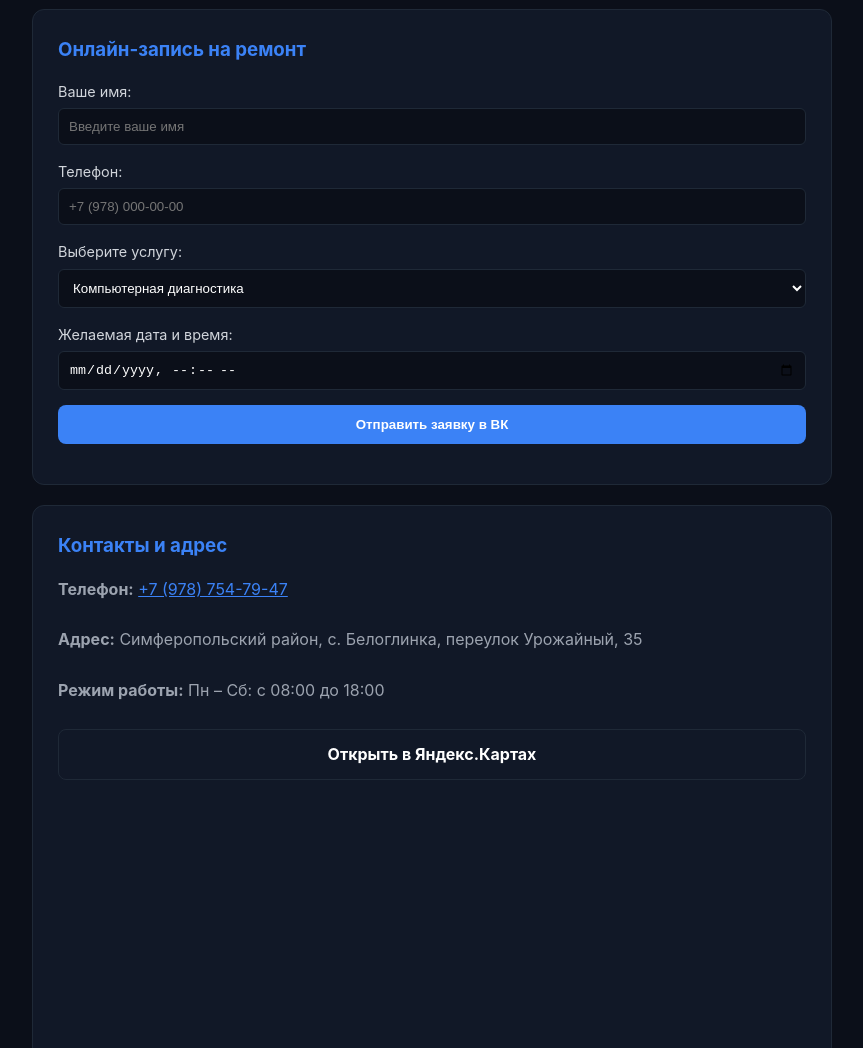
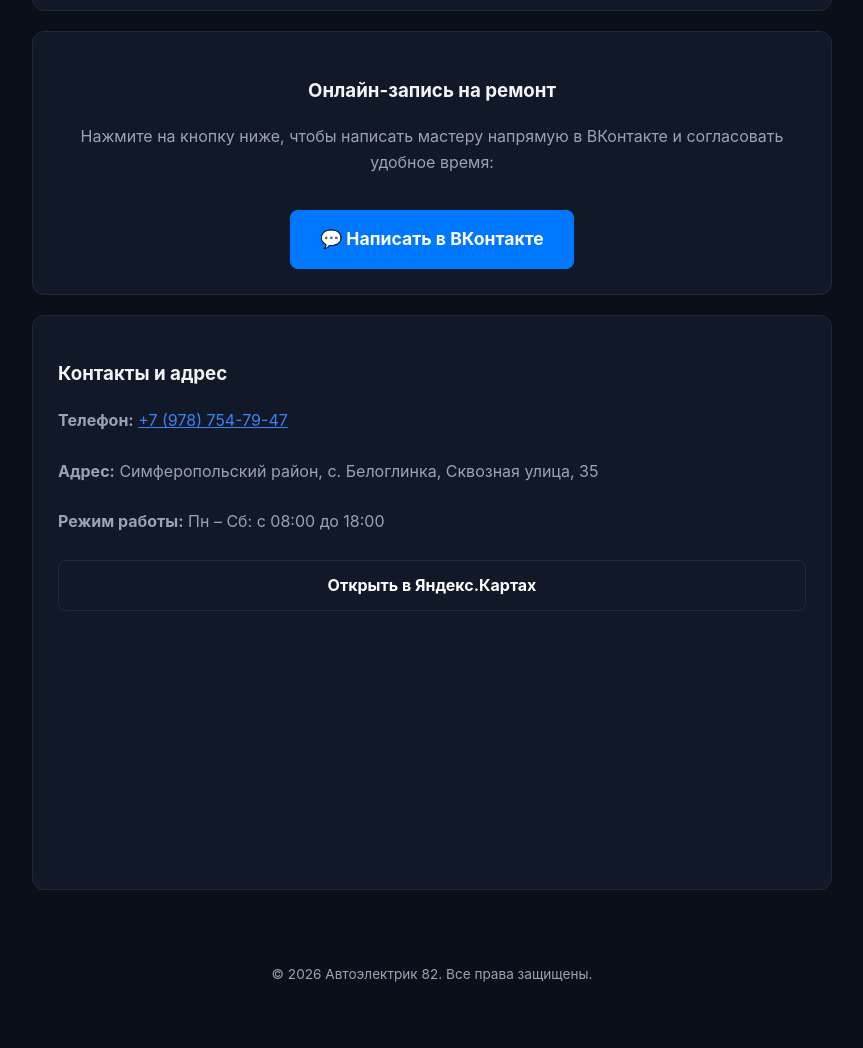
Before and after one commit to aroslavkovalenko779-droid/electrik82, a plain HTML site: page index.html in a window 1280 px wide. Shown: the part 1251-2299 px from the top of the page, without its empty margins (208-1071 px from the left). Drawn offline with Linux system fonts and the light colour scheme.

Commit message:
Update index.html

```diff
--- a/index.html
+++ b/index.html
@@ -88,11 +88,19 @@
             text-decoration: none;
             font-weight: bold;
             display: inline-block;
+            text-align: center;
         }
         .btn-secondary {
             background: #111827;
             border: 1px solid #1f2937;
             color: #fff;
+        }
+        .btn-vk {
+            background: #0077ff;
+            color: #fff;
+        }
+        .btn-vk:hover {
+            background: #0066ee;
         }
         .section-card {
             background: #111827;
@@ -100,15 +108,12 @@
             border-radius: 12px;
             padding: 25px;
             margin-bottom: 20px;
-        }
-        .section-card h3 {
-            color: #3b82f6;
-            margin-top: 0;
-            margin-bottom: 15px;
+            text-align: center;
         }
         .services-list {
             list-style: none;
             padding: 0;
+            text-align: left;
         }
         .services-list li {
             padding: 10px 0;
@@ -117,25 +122,6 @@
         }
         .services-list li:last-child {
             border-bottom: none;
-        }
-        .form-group {
-            margin-bottom: 15px;
-            text-align: left;
-        }
-        .form-group label {
-            display: block;
-            margin-bottom: 5px;
-            font-size: 0.9rem;
-            color: #d1d5db;
-        }
-        .form-group input, .form-group select {
-            width: 100%;
-            padding: 10px;
-            background: #0b0f19;
-            border: 1px solid #1f2937;
-            border-radius: 6px;
-            color: #fff;
-            box-sizing: border-box;
         }
         .map-frame {
             width: 100%;
@@ -172,13 +158,13 @@
             <p>Качественный поиск неисправностей, ремонт проводки, установка сигнализации и автозвука.</p>
 
             <div class="btn-group">
-                <a href="#booking" class="btn">Записаться онлайн</a>
+                <a href="#booking" class="btn">Записаться</a>
                 <a href="tel:+79787547947" class="btn btn-secondary">Позвонить</a>
             </div>
         </div>
 
         <!-- Услуги -->
-        <div class="section-card" id="services">
+        <div class="section-card" id="services" style="text-align: left;">
             <h3>Наши услуги</h3>
             <ul class="services-list">
                 <li>⚡ Компьютерная диагностика систем автомобиля</li>
@@ -190,47 +176,21 @@
             </ul>
         </div>
 
-        <!-- Онлайн-запись (Отправка в сообщения группы ВК) -->
+        <!-- Секция быстрой связи и записи через ВК -->
         <div class="section-card" id="booking">
             <h3>Онлайн-запись на ремонт</h3>
-            <form id="bookingForm" onsubmit="sendBooking(event)">
-                <div class="form-group">
-                    <label>Ваше имя:</label>
-                    <input type="text" id="clientName" placeholder="Введите ваше имя" required>
-                </div>
-                <div class="form-group">
-                    <label>Телефон:</label>
-                    <input type="tel" id="clientPhone" placeholder="+7 (978) 000-00-00" required>
-                </div>
-                <div class="form-group">
-                    <label>Выберите услугу:</label>
-                    <select id="clientService">
-                        <option value="Компьютерная диагностика">Компьютерная диагностика</option>
-                        <option value="Поиск неисправностей">Поиск неисправностей</option>
-                        <option value="Ремонт проводки">Ремонт проводки</option>
-                        <option value="Установка сигнализации">Установка сигнализации</option>
-                        <option value="Установка автозвука">Установка автозвука</option>
-                        <option value="Чистка форсунок">Чистка форсунок</option>
-                        <option value="Другое / Консультация">Другое / Консультация</option>
-                    </select>
-                </div>
-                <div class="form-group">
-                    <label>Желаемая дата и время:</label>
-                    <input type="datetime-local" id="clientTime" required>
-                </div>
-                <button type="submit" class="btn" style="width: 100%; border: none; cursor: pointer;">Отправить заявку в ВК</button>
-            </form>
-            <div id="bookingResult" style="margin-top: 15px; text-align: center; color: #10b981; font-weight: bold;"></div>
+            <p>Нажмите на кнопку ниже, чтобы написать мастеру напрямую в ВКонтакте и согласовать удобное время:</p>
+            <a href="https://vk.me/autoelectrik82?text=%DЗдравствуйте!%20Хочу%20записаться%20на%20ремонт." target="_blank" class="btn btn-vk" style="font-size: 1.1rem; padding: 15px 30px; display: inline-block; margin-top: 10px;">💬 Написать в ВКонтакте</a>
         </div>
 
         <!-- Контакты и карта -->
-        <div class="section-card" id="contacts">
+        <div class="section-card" id="contacts" style="text-align: left;">
             <h3>Контакты и адрес</h3>
             <p><strong>Телефон:</strong> <a href="tel:+79787547947" style="color: #3b82f6;">+7 (978) 754-79-47</a></p>
-            <p><strong>Адрес:</strong> Симферопольский район, с. Белоглинка, переулок Урожайный, 35</p>
+            <p><strong>Адрес:</strong> Симферопольский район, с. Белоглинка, Сквозная улица, 35</p>
             <p><strong>Режим работы:</strong> Пн – Сб: с 08:00 до 18:00</p>
 
-            <a href="https://yandex.ru/maps/?text=с.%20Белоглинка%20переулок%20Урожайный%2035" target="_blank" class="btn btn-secondary" style="display: block; text-align: center; margin-bottom: 15px;">Открыть в Яндекс.Картах</a>
+            <a href="https://yandex.ru/maps/?text=с.%20Белоглинка%20Сквозная%20улица%2035" target="_blank" class="btn btn-secondary" style="display: block; text-align: center; margin-top: 15px; margin-bottom: 15px;">Открыть в Яндекс.Картах</a>
 
             <iframe class="map-frame" src="https://yandex.ru/map-widget/v1/?ll=34.053500%2C44.975000&z=15&l=map&pt=34.053500%2C44.975000,pm2rdm" allowfullscreen="true"></iframe>
         </div>
@@ -239,28 +199,5 @@
     <footer>
         <p>&copy; 2026 Автоэлектрик 82. Все права защищены.</p>
     </footer>
-
-    <script>
-        function sendBooking(event) {
-            event.preventDefault();
-
-            const name = document.getElementById('clientName').value;
-            const phone = document.getElementById('clientPhone').value;
-            const service = document.getElementById('clientService').value;
-            const time = document.getElementById('clientTime').value;
-
-            // Текст, который автоматически попадет в сообщения группы ВК
-            const text = `Здравствуйте! Хочу записаться на ремонт.\n\n👤 Имя: ${name}\n📞 Телефон: ${phone}\n🛠 Услуга: ${service}\n⏰ Время: ${time}`;
-
-            // Ссылка на сообщения вашей группы ВК
-            const vkGroupUrl = `https://vk.me/autoelectrik82?text=${encodeURIComponent(text)}`;
-
-            // Открываем диалог с сообществом ВКонтакте
-            window.open(vkGroupUrl, '_blank');
-
-            document.getElementById('bookingResult').innerHTML = "Спасибо, " + name + "! Открывается чат с мастерской в ВК для отправки заявки.";
-            document.getElementById('bookingForm').reset();
-        }
-    </script>
 </body>
 </html>
```
